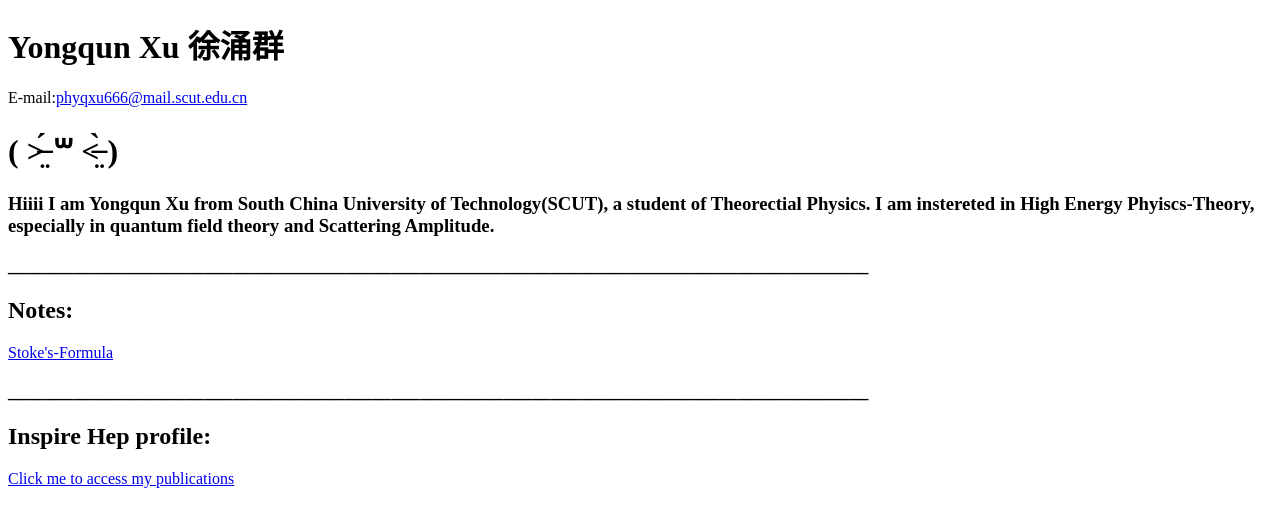
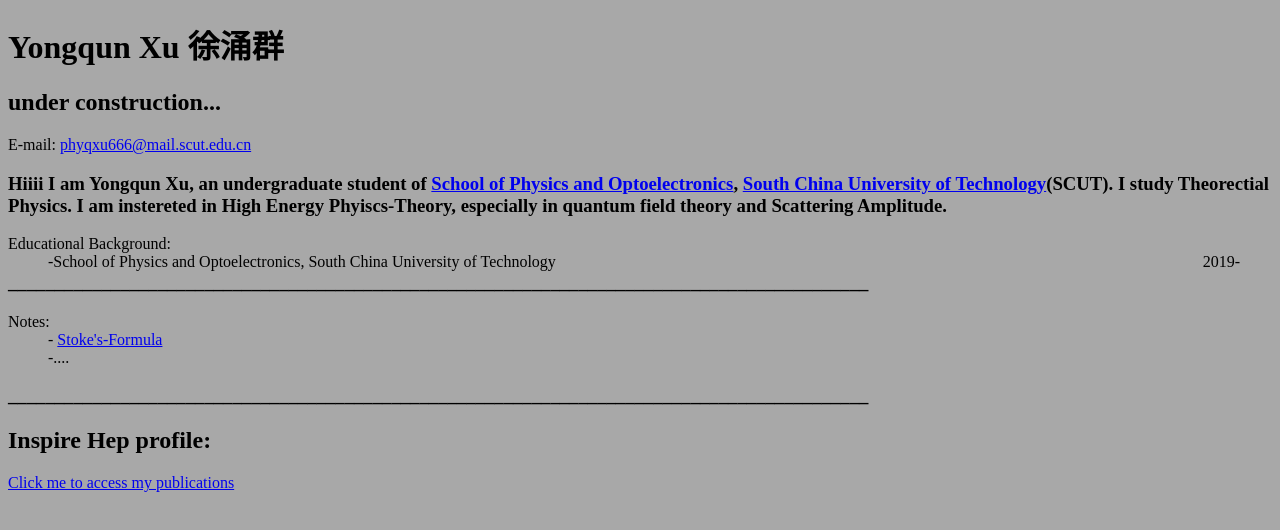
Before and after one commit to YongqunXu/my-homepage, a plain HTML site: page index.html in a window 1280 px wide. Drawn offline with Linux system fonts and the light colour scheme.

Commit message:
Update index.html

```diff
--- a/index.html
+++ b/index.html
@@ -6,27 +6,44 @@
   </head>
   <body>
 
-    <h1><b>Yongqun Xu 徐涌群 </b></h1>
-      <p>
-E-mail:<a href="mailto:phyqxu666@mail.scut.edu.cn?subject=Mail from our Website">phyqxu666@mail.scut.edu.cn</a>
+<style type="text/css">
+body {background-color:#A8A8A8;}
+</style>
+
+ <h1><b>Yongqun Xu 徐涌群 </b></h1>
+
+<h2>under construction...</h2>
+
+<p>
+E-mail: <a href="mailto:phyqxu666@mail.scut.edu.cn?subject=Mail from our Website">phyqxu666@mail.scut.edu.cn</a>
 </p>
 
-    <h1>( ˃̶̤́ ꒳ ˂̶̤̀ ) </h1>
+    <h3>Hiiii I am Yongqun Xu, an undergraduate student of  <a href="https://www2.scut.edu.cn/physics/" target=" _blank">School of Physics and Optoelectronics</a>, <a href="https://www.scut.edu.cn/en/" target=" _blank">South China University of Technology</a>(SCUT). I study Theorectial Physics. I am instereted in High Energy Phyiscs-Theory, especially in quantum field theory and Scattering Amplitude. </h3>
+
+<dl>
+<dt>Educational Background: </dt>
+	<dd><div style="float:left;"> -School of Physics and Optoelectronics, South China University of Technology</div>
+		<div style="float:right;">2019-&emsp;&emsp;</div>
+	</dd>
+<!--	<dd><div style="float:left;"> -School of Physics and Optoelectronics, South China University of Technology</div>
+		<div style="float:right;">2019-&emsp;&emsp;</div>
+	</dd> -->
+</dl>
+
+<h3>____________________________________________________________________________________________</h3>
+
+<dl>
+<dt>Notes: </dt>
+	<dd>-  <a href="https://github.com/YongqunXu/qun-homepage/raw/main/notes/stokestheorem/Stoke's%20Fomula.pdf"> Stoke's-Formula</a></dd>
+	<dd>-....<dd>
+</dl>
+
+<h3>____________________________________________________________________________________________</h3>
 
 
-    <h3>Hiiii I am Yongqun Xu from South China University of Technology(SCUT), a student of Theorectial Physics. I am instereted in High Energy Phyiscs-Theory,
-      especially in quantum field theory and Scattering Amplitude. </h3>
-
-<h3>____________________________________________________________________________________________</h3>
-<h2>Notes: </h2>
-
-<a href="https://github.com/YongqunXu/qun-homepage/raw/main/notes/stokestheorem/Stoke's%20Fomula.pdf"> Stoke's-Formula</a>
-
-<h3>____________________________________________________________________________________________</h3>
 <h2>Inspire Hep profile:</h2>
 <a href="https://inspirehep.net/authors/2058488" target=" _blank"> Click me to access my publications</a>
 
 
-
   </body>
 </html>
```
